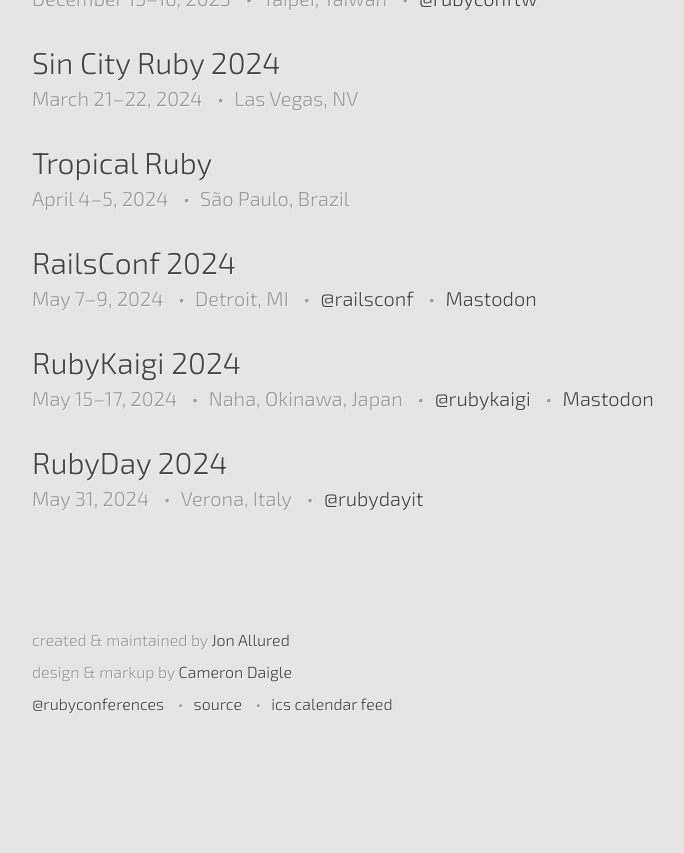
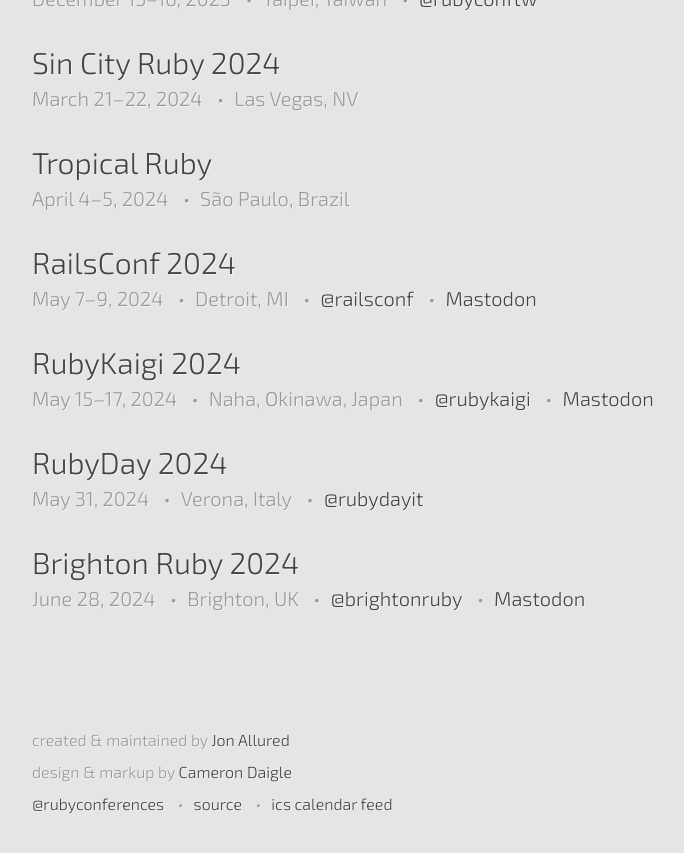
Before and after one commit to ruby-conferences/ruby-conferences.github.io, a Jekyll site: the page built from index.html, in a window 1280 px wide and 900 px high, scrolled down 1118 px. Shown: the top 853 px of the window, without its empty margins (208-892 px from the left). Built offline with Jekyll 4.4.1, drawn with Linux system fonts in a browser that asks for light colours; before the commit the page ends 1918 px from its top, so only the background shows below that.

Commit message:
Add Brighton Ruby 2024 (#531)

```diff
--- a/_data/conferences.yml
+++ b/_data/conferences.yml
@@ -2479,3 +2479,11 @@
   end_date: 2024-05-31
   url: https://2024.rubyday.it
   twitter: rubydayit
+
+- name: Brighton Ruby 2024
+  location: Brighton, UK
+  start_date: 2024-06-28
+  end_date: 2024-06-28
+  url: https://brightonruby.com
+  twitter: brightonruby
+  mastodon: https://ruby.social/@brightonruby
```
